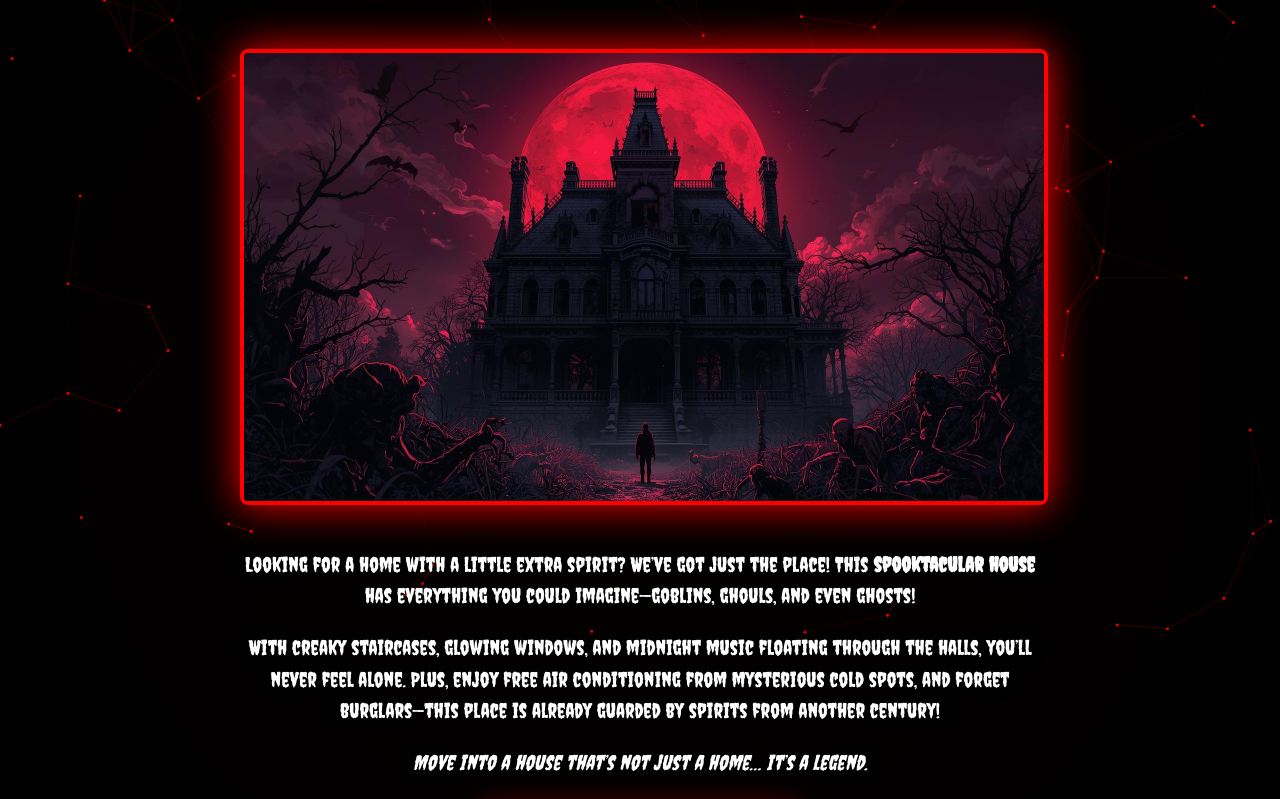
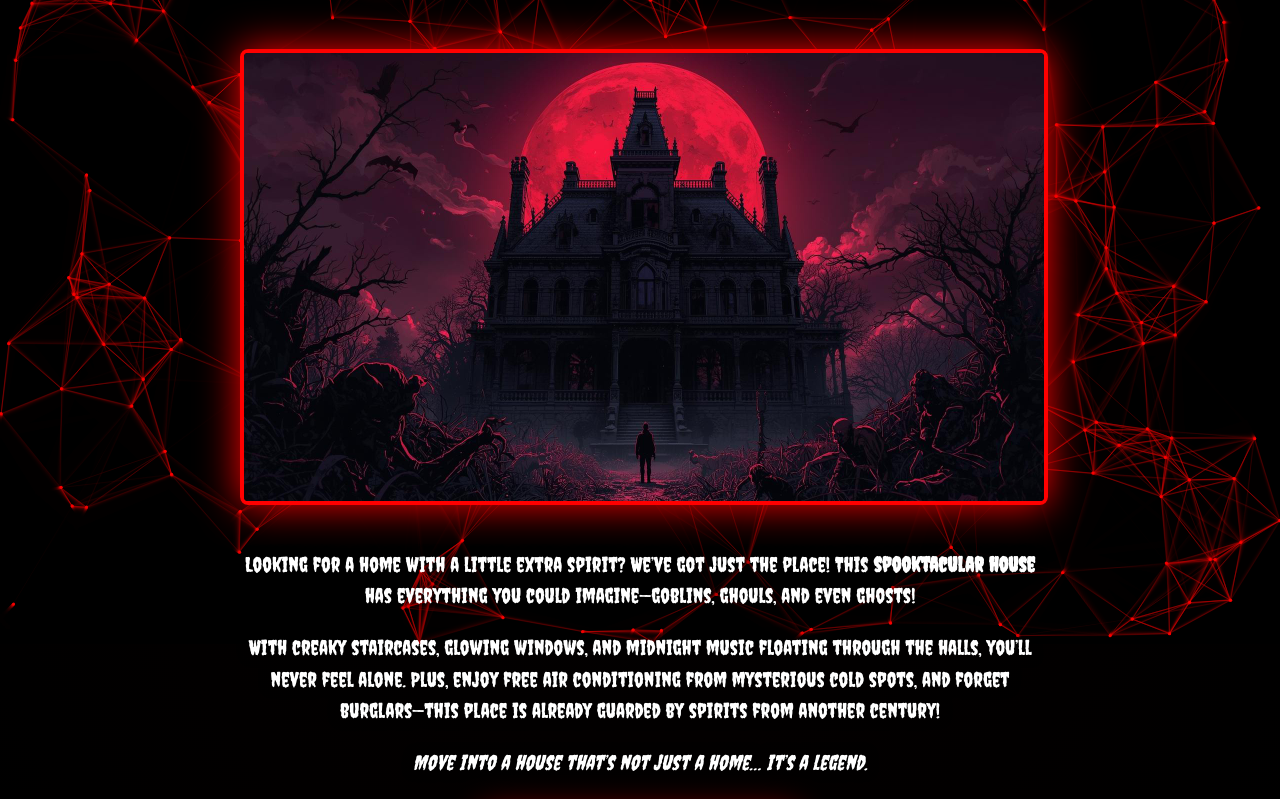
Before and after one commit to lawilso090/haunted-house-project, a plain HTML site: page index.html in a window 1280 px wide. Shown: the part 156-955 px from the top of the page. Drawn offline with Linux system fonts and the light colour scheme; animation ran at ten frames a second.

Commit message:
Update index.html

```diff
--- a/index.html
+++ b/index.html
@@ -114,8 +114,9 @@ canvas.width = window.innerWidth;
 canvas.height = window.innerHeight;
 
 let particles = [];
-let mouse = {x: null, y: null};
+let mouse = { x: null, y: null, radius: 150 };
 
+// Particle class
 class Particle {
   constructor(x, y, vx, vy, radius) {
     this.x = x;
@@ -132,6 +133,17 @@ class Particle {
     // bounce off edges
     if (this.x < 0 || this.x > canvas.width) this.vx *= -1;
     if (this.y < 0 || this.y > canvas.height) this.vy *= -1;
+
+    // repel from mouse
+    if (mouse.x && mouse.y) {
+      let dx = this.x - mouse.x;
+      let dy = this.y - mouse.y;
+      let dist = Math.sqrt(dx * dx + dy * dy);
+      if (dist < mouse.radius) {
+        this.x += dx / dist * 2;
+        this.y += dy / dist * 2;
+      }
+    }
   }
 
   draw() {
@@ -142,28 +154,31 @@ class Particle {
   }
 }
 
-// Create wireframe particles
-const numParticles = 150;
+// Create more particles
+const numParticles = 300;
 for (let i = 0; i < numParticles; i++) {
   particles.push(new Particle(
     Math.random() * canvas.width,
     Math.random() * canvas.height,
-    (Math.random() - 0.5) * 0.5,
-    (Math.random() - 0.5) * 0.5,
+    (Math.random() - 0.5) * 1,
+    (Math.random() - 0.5) * 1,
     1.5
   ));
 }
 
-// Track mouse for glowing cursor
+// Track mouse
 window.addEventListener("mousemove", e => {
   mouse.x = e.clientX;
   mouse.y = e.clientY;
 });
 
+// Animation
 function draw() {
-  ctx.clearRect(0, 0, canvas.width, canvas.height);
+  // create fading trail
+  ctx.fillStyle = "rgba(0,0,0,0.2)";
+  ctx.fillRect(0, 0, canvas.width, canvas.height);
 
-  // Update and draw particles
+  // update and draw
   for (let i = 0; i < particles.length; i++) {
     let p = particles[i];
     p.update();
@@ -180,6 +195,20 @@ function draw() {
         ctx.lineTo(p2.x, p2.y);
         ctx.strokeStyle = `rgba(255,0,0,${1 - dist / 120})`;
         ctx.lineWidth = 0.4;
+        ctx.stroke();
+      }
+    }
+
+    // Connect particles to mouse
+    if (mouse.x && mouse.y) {
+      let dx = p.x - mouse.x, dy = p.y - mouse.y;
+      let dist = Math.sqrt(dx * dx + dy * dy);
+      if (dist < 150) {
+        ctx.beginPath();
+        ctx.moveTo(mouse.x, mouse.y);
+        ctx.lineTo(p.x, p.y);
+        ctx.strokeStyle = `rgba(255,50,50,${1 - dist / 150})`;
+        ctx.lineWidth = 0.8;
         ctx.stroke();
       }
     }
```
